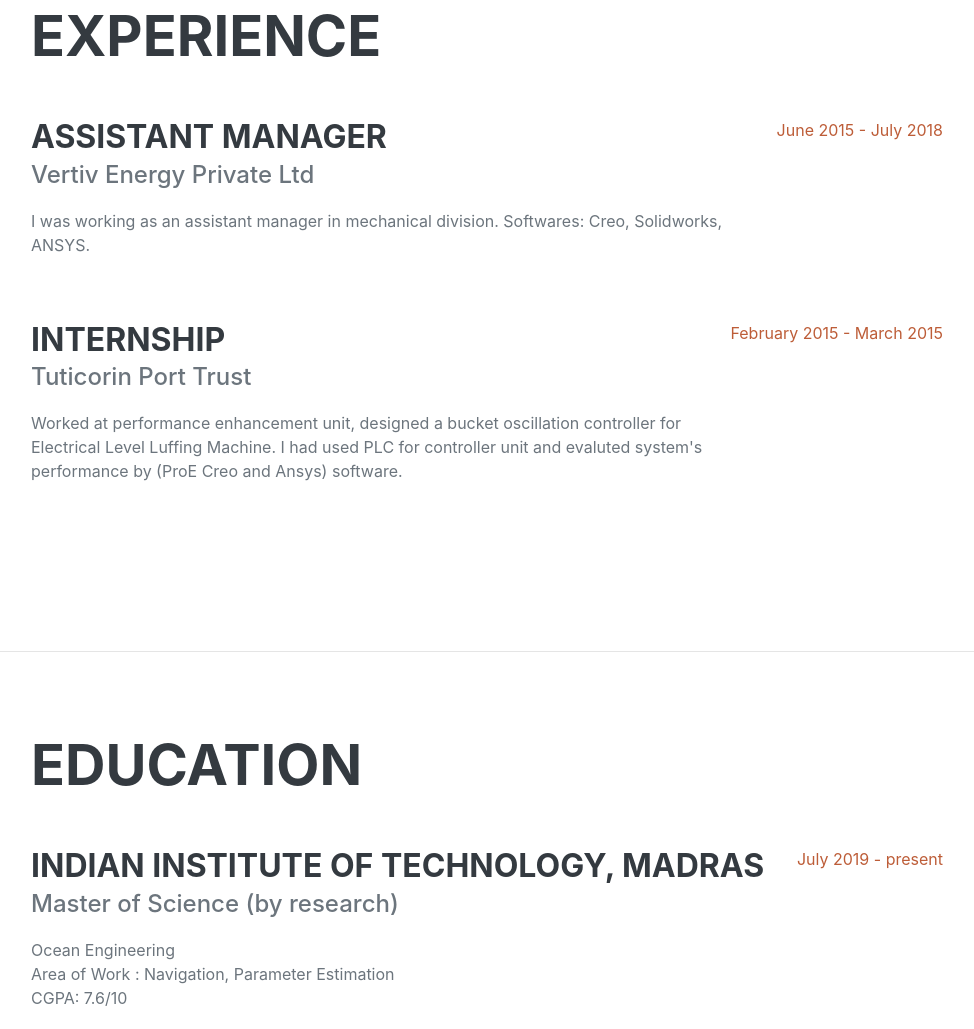
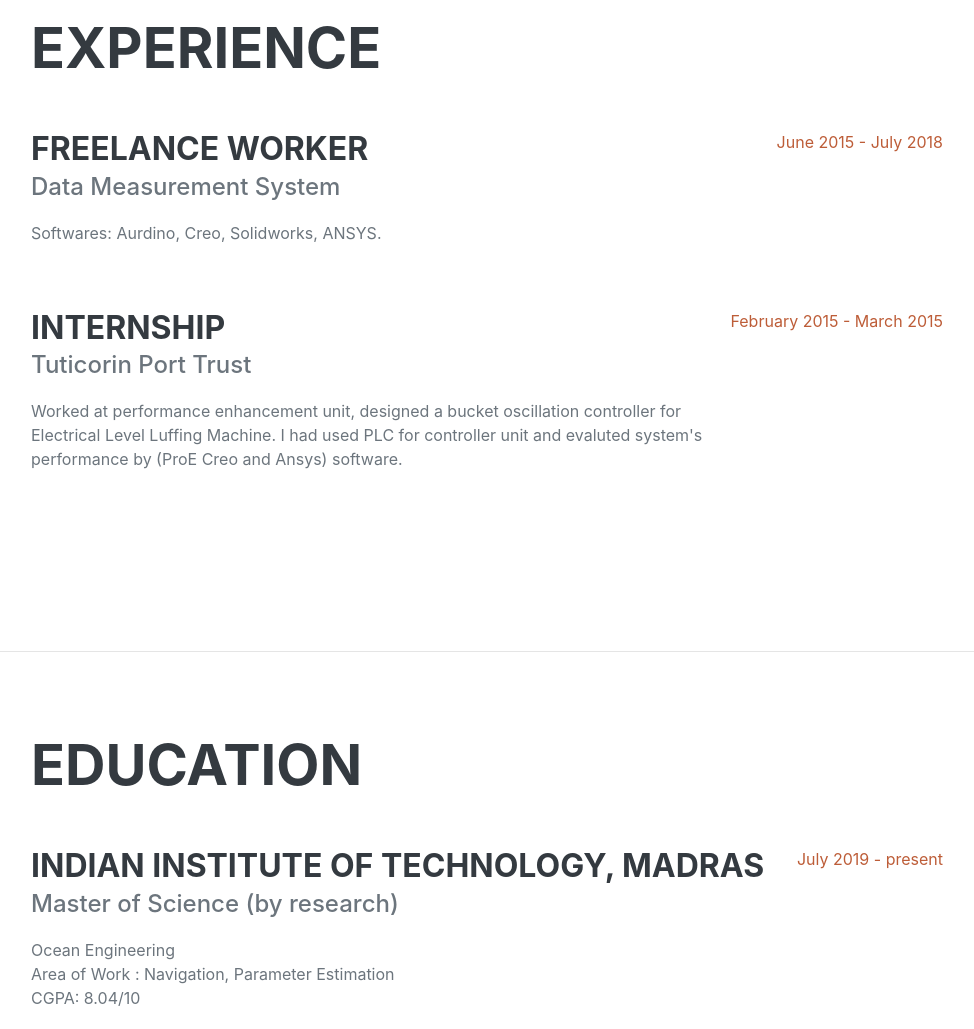
Before and after one commit to sivaraman-sivaraj/sivaraman-sivaraj.github.io, a plain HTML site: page index.html in a window 1280 px wide. Shown: the part 950-1979 px from the top of the page, without its empty margins (289-1263 px from the left). Drawn offline with nearby package versions, Linux system fonts and the light colour scheme; a web font is replaced by a local one.

Commit message:
Update index.html

```diff
--- a/index.html
+++ b/index.html
@@ -70,9 +70,9 @@
                     <h2 class="mb-5">Experience</h2>
                     <div class="d-flex flex-column flex-md-row justify-content-between mb-5">
                         <div class="flex-grow-1">
-                            <h3 class="mb-0">Assistant Manager</h3>
-                            <div class="subheading mb-3">Vertiv Energy Private Ltd </div>
-                            <p> I was working as an assistant manager in mechanical division.  Softwares: Creo, Solidworks, ANSYS. </p>
+                            <h3 class="mb-0">FreeLance Worker</h3>
+                            <div class="subheading mb-3">Data Measurement System </div>
+                            <p> Softwares: Aurdino, Creo, Solidworks, ANSYS. </p>
                         </div>
                         <div class="flex-shrink-0"><span class="text-primary">June 2015 - July 2018</span></div>
                     </div>
@@ -98,7 +98,7 @@
                             <div class="subheading mb-3">Master of Science (by research) </div>
                             <div>Ocean Engineering</div>
                             <div>Area of Work : Navigation, Parameter Estimation</div>
-                            <p>CGPA: 7.6/10</p>
+                            <p>CGPA: 8.04/10</p>
                         </div>
                         <div class="flex-shrink-0"><span class="text-primary">July 2019 - present</span></div>
                     </div>
```
